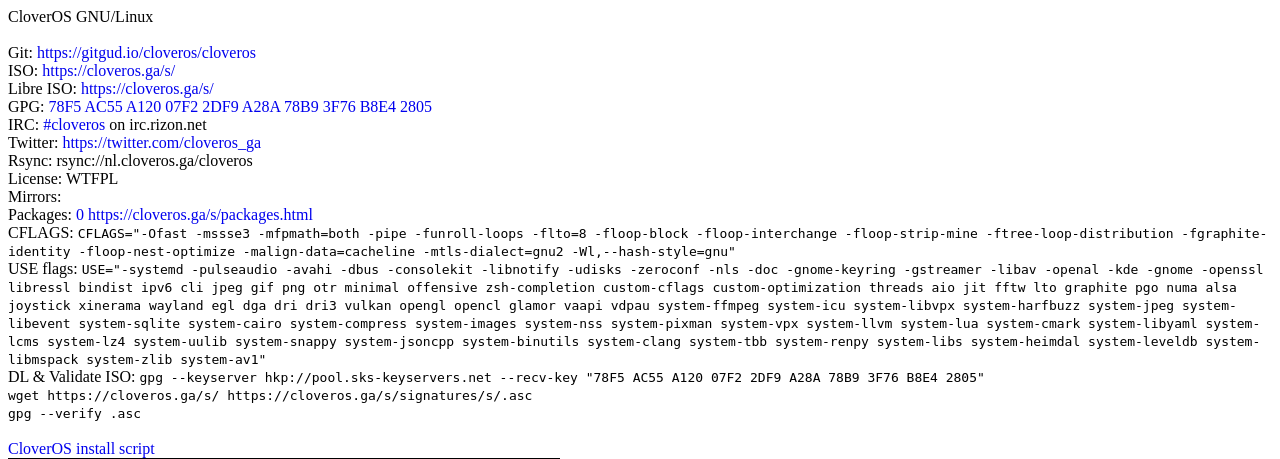
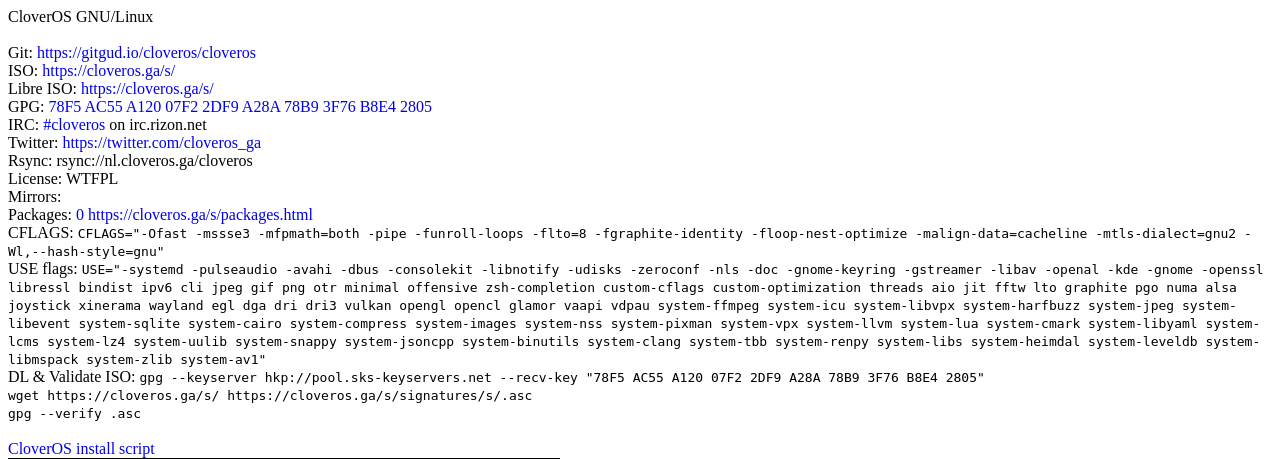
Before and after one commit to uhuruos/CloverOS, a PHP site: page / in a window 1280 px wide. Shown: the top 459 px of the page. Run offline with PHP 8.4, Linux system fonts and the light colour scheme; data that the repository does not hold is empty.

Commit message:
update cloveros_mirror.sh

```diff
--- a/mirrors/index.php
+++ b/mirrors/index.php
@@ -64,7 +64,7 @@ Rsync: rsync://nl.cloveros.ga/cloveros<br>
 License: WTFPL<br>
 Mirrors: '.$mirrorlinks.'<br>
 Packages: <a target="_blank" href="s/packages.html">'.$packagecount.' https://cloveros.ga/s/packages.html</a><br>
-CFLAGS: <span class="mono">CFLAGS="-Ofast -mssse3 -mfpmath=both -pipe -funroll-loops -flto=8 -floop-block -floop-interchange -floop-strip-mine -ftree-loop-distribution -fgraphite-identity -floop-nest-optimize -malign-data=cacheline -mtls-dialect=gnu2 -Wl,--hash-style=gnu"</span><br>
+CFLAGS: <span class="mono">CFLAGS="-Ofast -mssse3 -mfpmath=both -pipe -funroll-loops -flto=8 -fgraphite-identity -floop-nest-optimize -malign-data=cacheline -mtls-dialect=gnu2 -Wl,--hash-style=gnu"</span><br>
 USE flags: <span class="mono">USE="-systemd -pulseaudio -avahi -dbus -consolekit -libnotify -udisks -zeroconf -nls -doc -gnome-keyring -gstreamer -libav -openal -kde -gnome -openssl libressl bindist ipv6 cli jpeg gif png otr minimal offensive zsh-completion custom-cflags custom-optimization threads aio jit fftw lto graphite pgo numa alsa joystick xinerama wayland egl dga dri dri3 vulkan opengl opencl glamor vaapi vdpau system-ffmpeg system-icu system-libvpx system-harfbuzz system-jpeg system-libevent system-sqlite system-cairo system-compress system-images system-nss system-pixman system-vpx system-llvm system-lua system-cmark system-libyaml system-lcms system-lz4 system-uulib system-snappy system-jsoncpp system-binutils system-clang system-tbb system-renpy system-libs system-heimdal system-leveldb system-libmspack system-zlib system-av1"</span><br>
 DL & Validate ISO: <span class="mono pre">gpg --keyserver hkp://pool.sks-keyservers.net --recv-key "78F5 AC55 A120 07F2 2DF9 A28A 78B9 3F76 B8E4 2805"
 wget https://cloveros.ga/s/'.$isoname.' https://cloveros.ga/s/signatures/s/'.$isoname.'.asc
```
